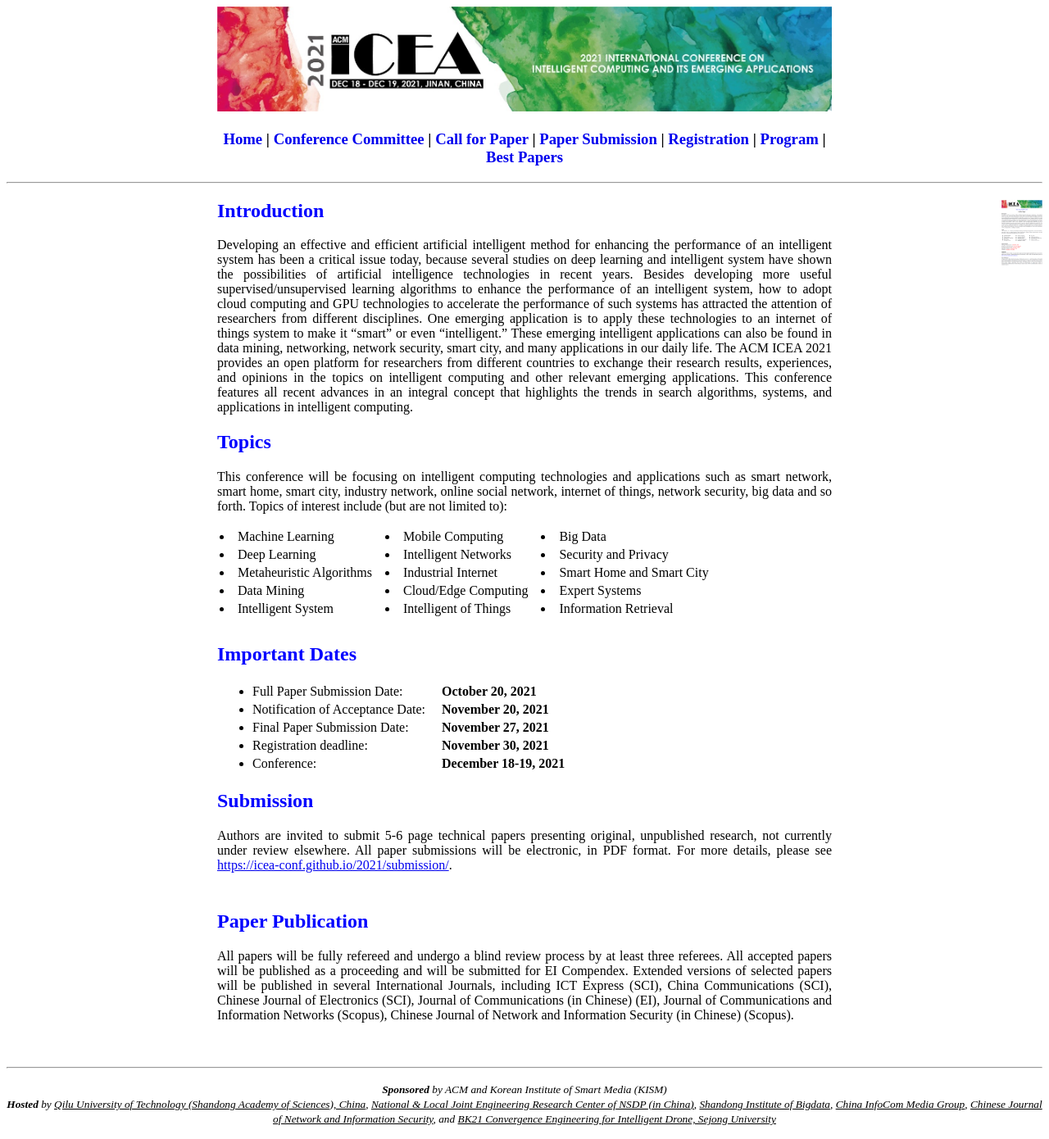
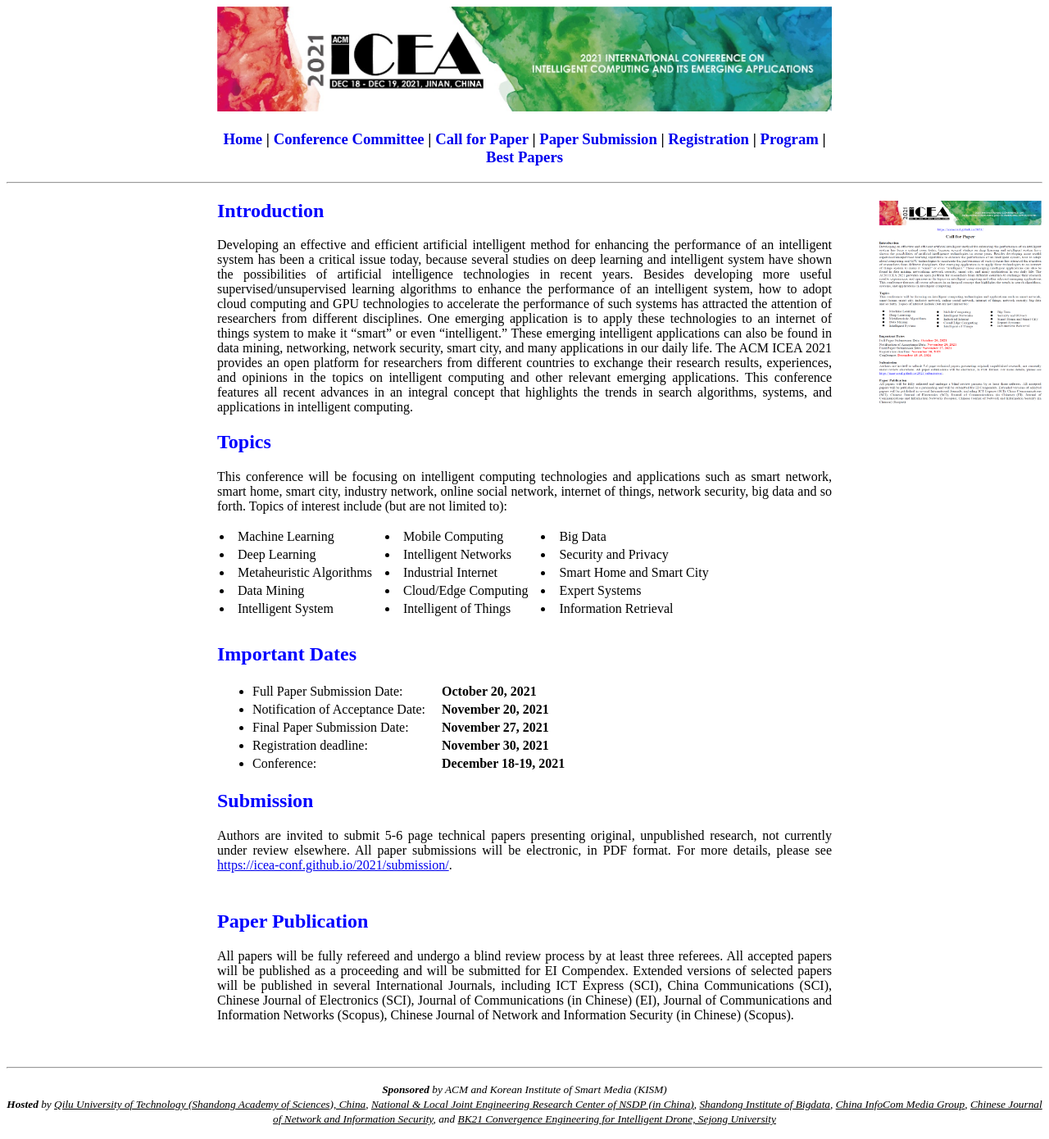
Before and after one commit to icea-conf/2021, a Jekyll site: the page built from papers/index.html, in a window 1280 px wide. Shown: the whole page at 82% size. Built offline with Jekyll 4.4.1, drawn with Linux system fonts in a browser that asks for light colours.

Commit message:
Update index.html

```diff
--- a/papers/index.html
+++ b/papers/index.html
@@ -3,7 +3,7 @@
 title: ACM ICEA 2021
 ---
 <div class="container">
-      <img src="ICEA 2021_CFP-v7.PNG" width="50" height="80" align="right" margin-right="50px">
+      <img src="ICEA 2021_CFP-v7.PNG" width="200" height="250" align="right" margin-right="700px">
       <div class="content">
             <div>
                   <h2 style="color:#0000FF">Introduction</h2>
```
